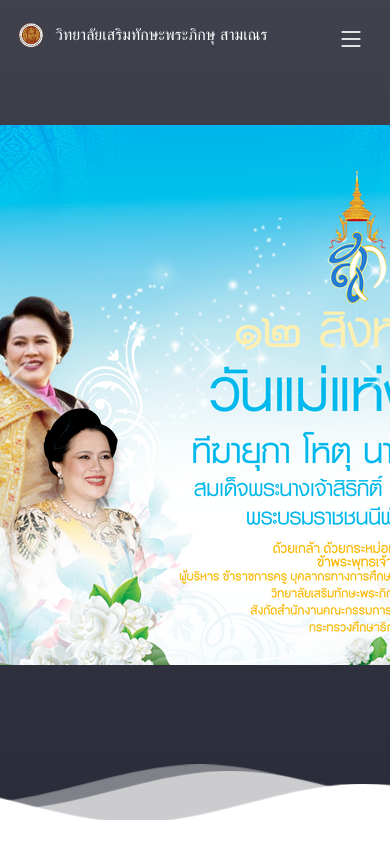
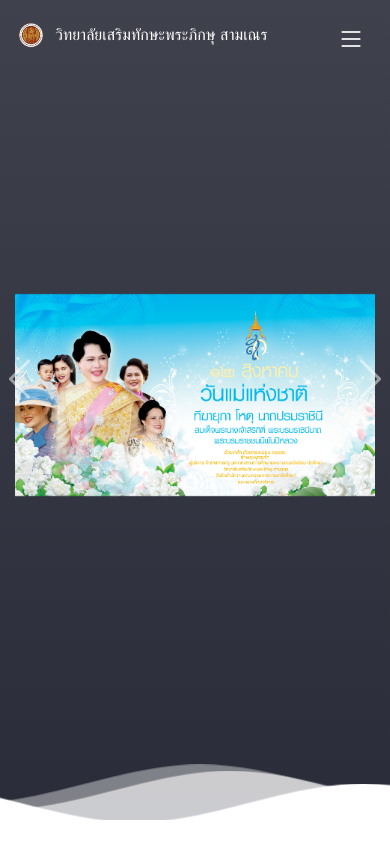
Before and after one commit to why000124/none-complate, a PHP site: page /mainpage.html in a window 390 px wide. Shown: the top 864 px of the page. Run offline with PHP 8.4, Linux system fonts and the light colour scheme.

Commit message:
slide responsive

```diff
--- a/assets/css/main.css
+++ b/assets/css/main.css
@@ -699,6 +699,12 @@ section,
   margin-bottom: 30px;
   font-size: 48px;
   font-weight: 700;
+}
+@media (max-width: 480px) {
+  .hero h2 img {
+    width: 100%;
+    height: auto;
+  }
 }
 
 .hero h2 span {
```
